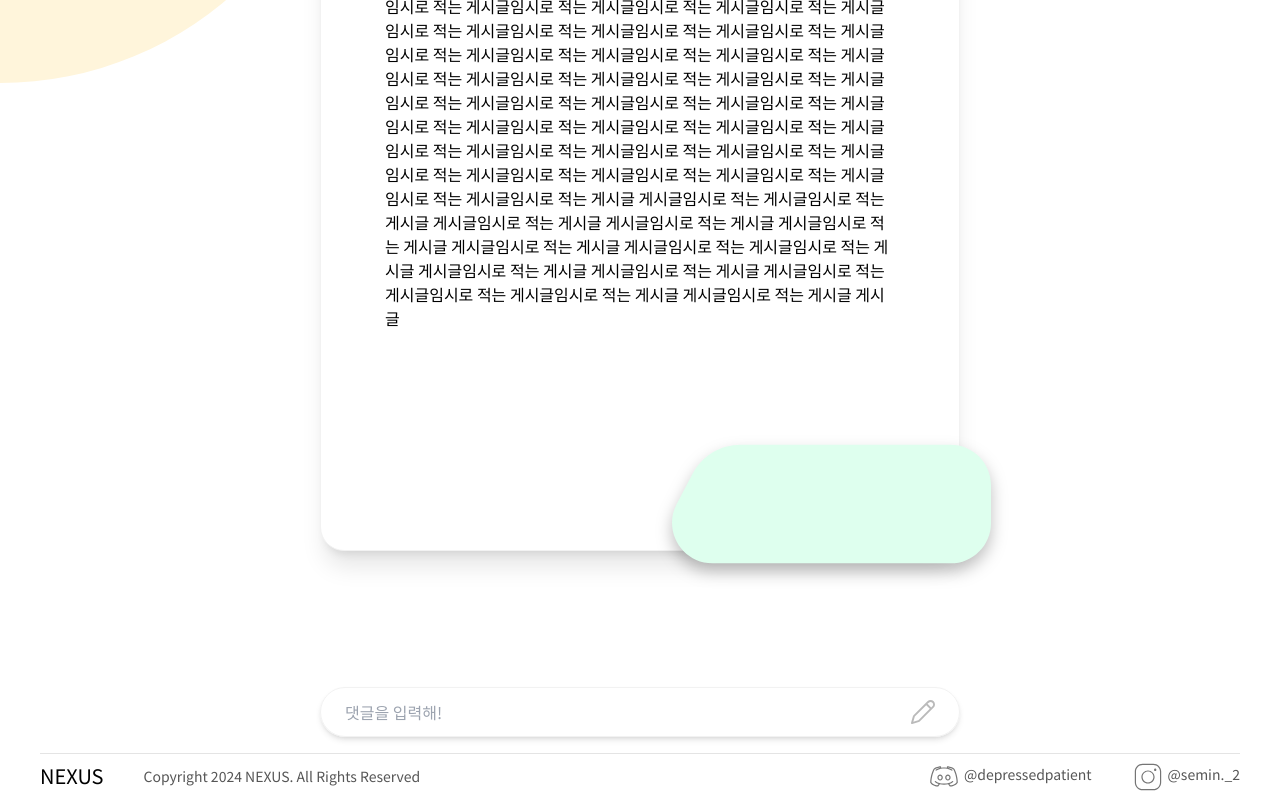
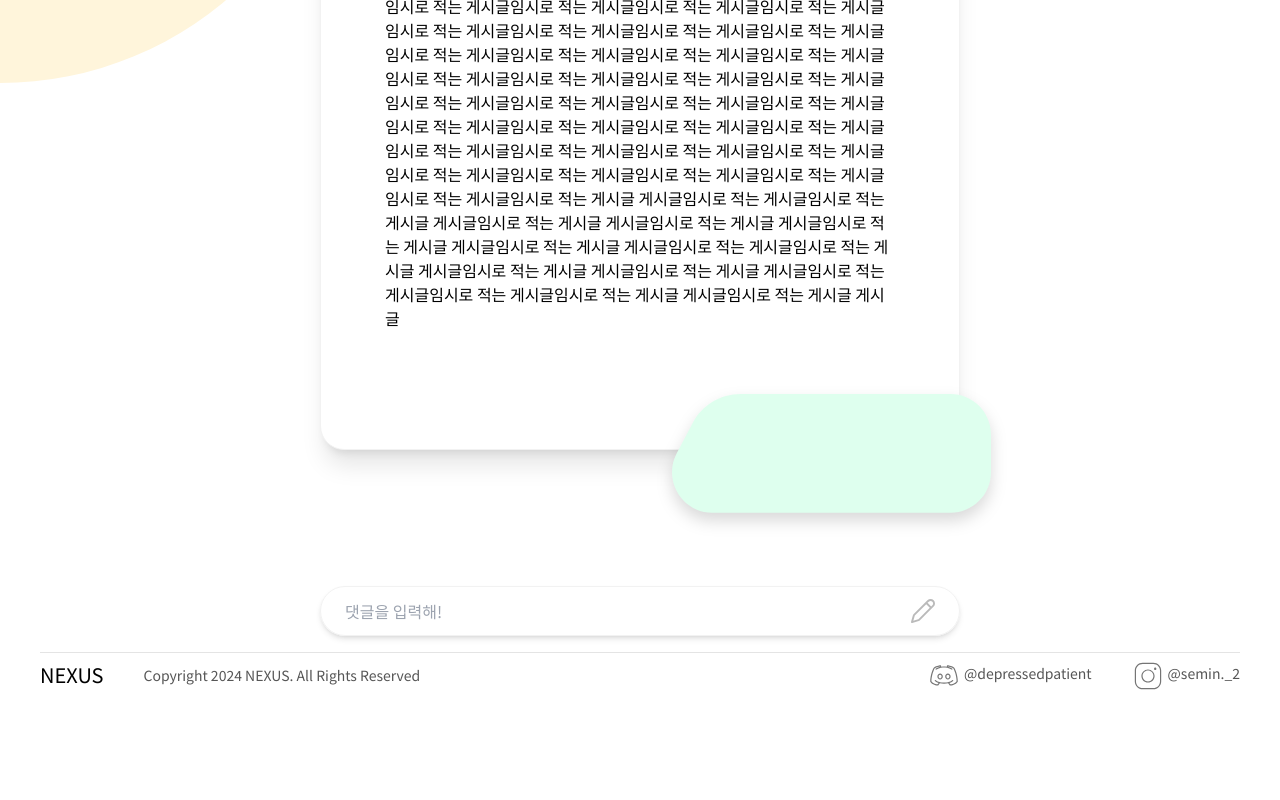
Before and after one commit to wwwcomcomcomcom/nexus-fe, a React (Vite) app: page /post/1 in a window 1280 px wide. Shown: the part 828-1628 px from the top of the page. After the commit the page ends 1527 px from the top, so only its background shows below. Built offline with nearby package versions, Linux system fonts and the light colour scheme.

Commit message:
delete w and h, adjust shadow

```diff
--- a/src/component/elements/PostGreenBottomBox.tsx
+++ b/src/component/elements/PostGreenBottomBox.tsx
@@ -3,13 +3,11 @@ export default function PostGreenBottomBox(
 ) {
   return (
     <svg
-      width="591"
-      height="220"
       viewBox="0 0 591 220"
       fill="none"
       xmlns="http://www.w3.org/2000/svg"
       style={{
-        filter: "drop-shadow(0px 8px 8px rgba(0, 0, 0, 0.25))",
+        filter: "drop-shadow(0px 8px 8px rgba(0, 0, 0, 0.15))",
       }}
       {...props}
     >
```
